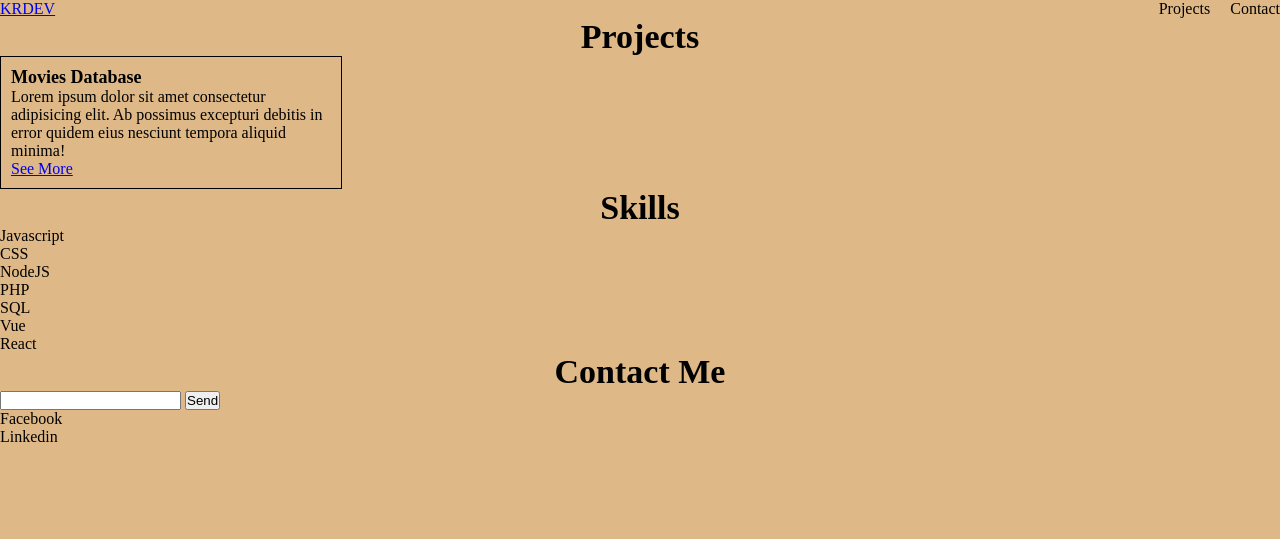
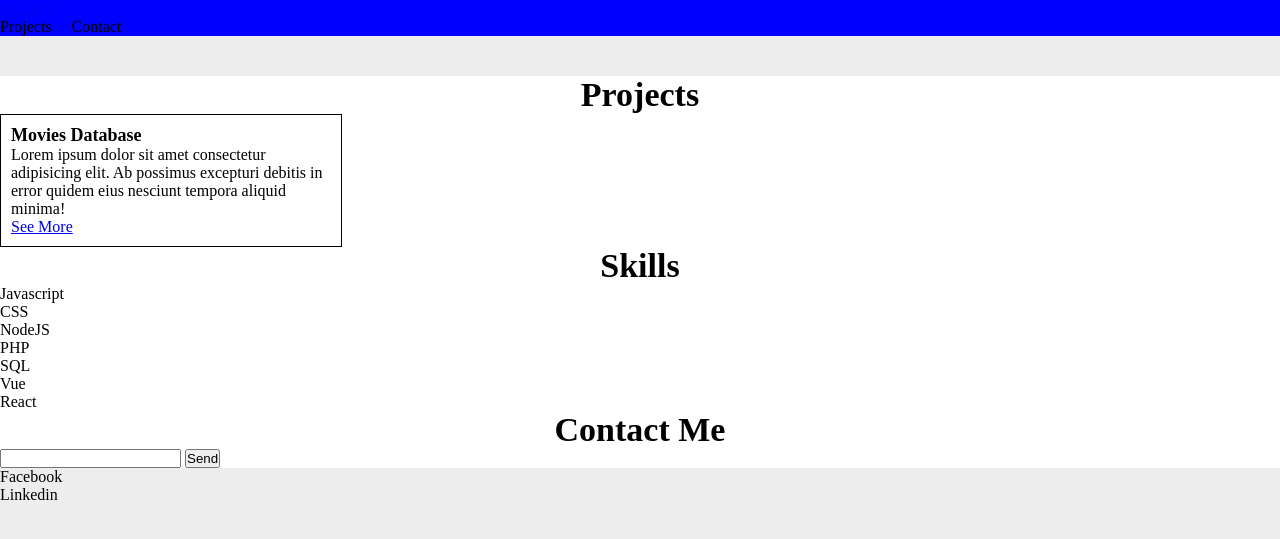
Before and after one commit to krdev0/portfolio, a PHP site: page / in a window 1280 px wide. Shown: the top 539 px of the page. Run offline with PHP 8.4, Linux system fonts and the light colour scheme.

Commit message:
style changes

```diff
--- a/index.html
+++ b/index.html
@@ -8,7 +8,8 @@
     <link rel="stylesheet" href="style.css" />
   </head>
   <body>
-    <header class="container">
+    <header>
+      <div class="container">
         <a href="#" class="logo">KRDEV</a>
         <nav class="navigation">
           <ul>
@@ -16,8 +17,10 @@
             <li>Contact</li>
           </ul>
         </nav>
+      </div>
     </header>
-    <main class="content container">
+    <main class="content">
+      <div class="container">
         <section class="projects">
           <h2 class="section-title">Projects</h2>
           <div class="projects-wrap">
@@ -51,6 +54,7 @@
             <button type="submit">Send</button>
           </form>
         </section>
+      </div>
     </main>
     <footer class="container">
       <div>Facebook</div>
--- a/style.css
+++ b/style.css
@@ -5,7 +5,12 @@
 
 /* Base */
 body {
-  background-color: burlywood;
+  background-color: #ededed;
+}
+
+main {
+  background-color: white;
+  margin-top: 40px;
 }
 
 .container {
@@ -15,9 +20,7 @@ body {
 
 /* Header */
 header {
-  display: flex;
-  align-items: center;
-  justify-content: space-between;
+  background-color: blue;
 }
 
 .navigation ul {
```
Lines whose indentation alone changed are shown as unchanged.
